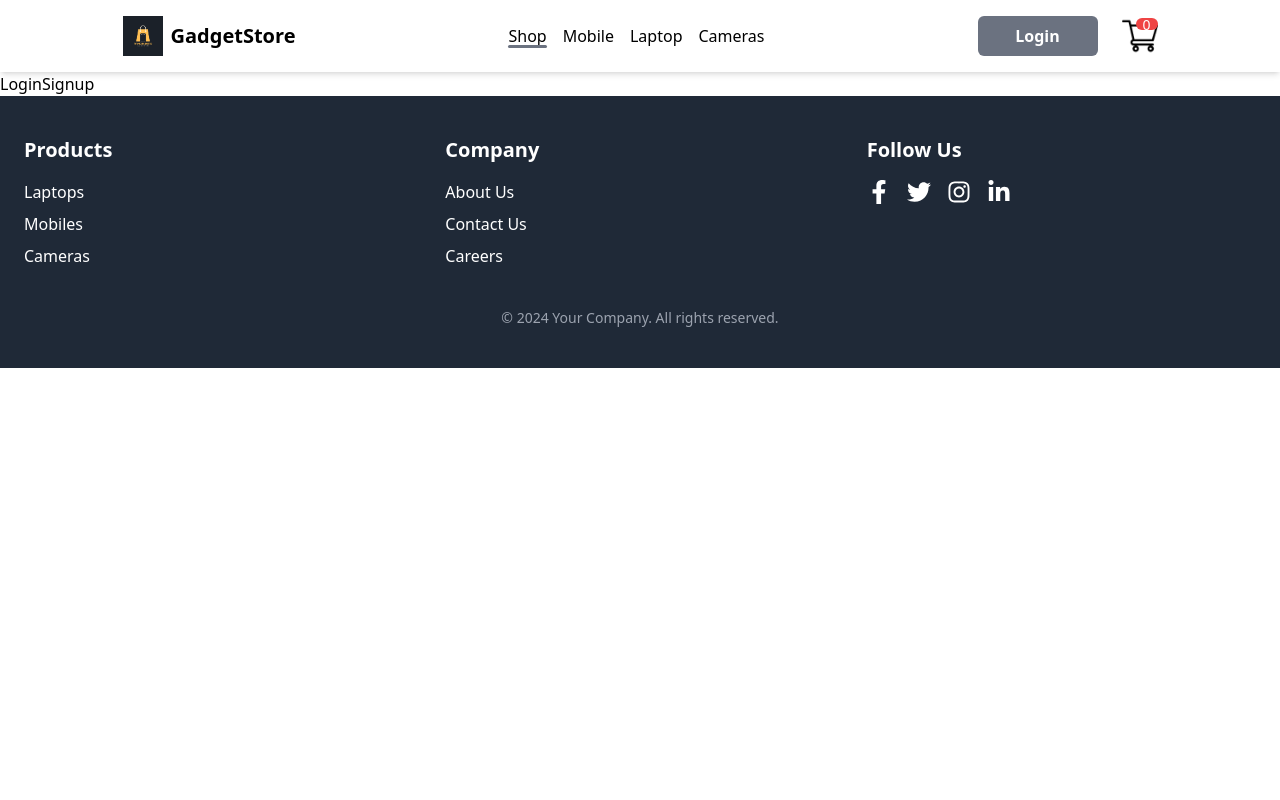
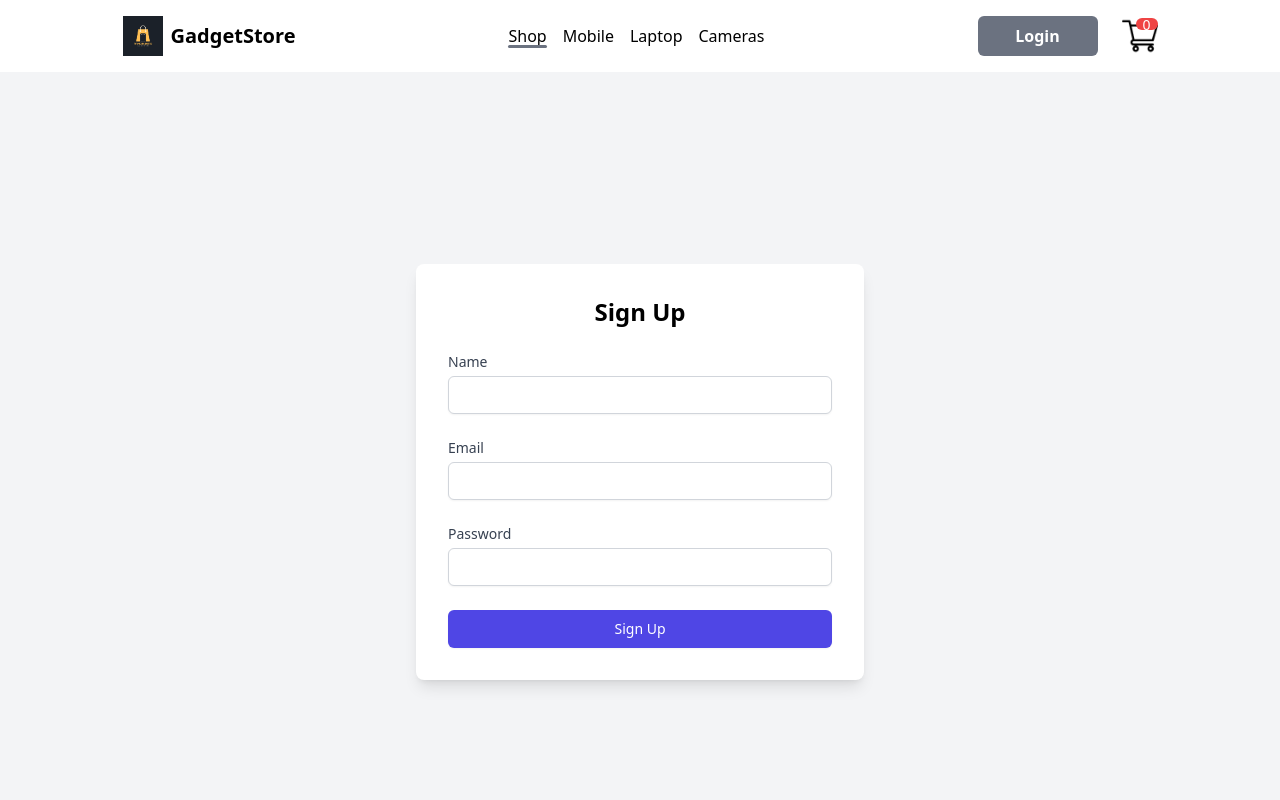
Before and after one commit to ajey108/EcommMernapp, a React (Vite) app in the folder frontend/: page /login in a window 1280 px wide. Shown: the top 800 px of the page. Built offline with nearby package versions, Linux system fonts and the light colour scheme.

Commit message:
Update LoginSignup.jsx

```diff
--- a/frontend/src/Pages/LoginSignup.jsx
+++ b/frontend/src/Pages/LoginSignup.jsx
@@ -1,9 +1,77 @@
-import React from 'react'
+import React, { useState } from 'react';
 
 const LoginSignup = () => {
+  const [formData, setFormData] = useState({
+    name: '',
+    email: '',
+    password: ''
+  });
+
+  const handleChange = (e) => {
+    const { name, value } = e.target;
+    setFormData({
+      ...formData,
+      [name]: value
+    });
+  };
+
+  const handleSubmit = (e) => {
+    e.preventDefault();
+    // Handle form submission
+    console.log('Form submitted', formData);
+  };
+
   return (
-    <div>LoginSignup</div>
-  )
-}
+    <div className="flex items-center justify-center min-h-screen bg-gray-100">
+      <div className="bg-white p-8 rounded-lg shadow-lg w-full max-w-md">
+        <h2 className="text-2xl font-bold mb-6 text-center">Sign Up</h2>
+        <form onSubmit={handleSubmit} className="space-y-6">
+          <div>
+            <label htmlFor="name" className="block text-sm font-medium text-gray-700">Name</label>
+            <input
+              type="text"
+              name="name"
+              id="name"
+              value={formData.name}
+              onChange={handleChange}
+              className="mt-1 block w-full px-4 py-2 border border-gray-300 rounded-md shadow-sm focus:ring-indigo-500 focus:border-indigo-500 sm:text-sm"
+              required
+            />
+          </div>
+          <div>
+            <label htmlFor="email" className="block text-sm font-medium text-gray-700">Email</label>
+            <input
+              type="email"
+              name="email"
+              id="email"
+              value={formData.email}
+              onChange={handleChange}
+              className="mt-1 block w-full px-4 py-2 border border-gray-300 rounded-md shadow-sm focus:ring-indigo-500 focus:border-indigo-500 sm:text-sm"
+              required
+            />
+          </div>
+          <div>
+            <label htmlFor="password" className="block text-sm font-medium text-gray-700">Password</label>
+            <input
+              type="password"
+              name="password"
+              id="password"
+              value={formData.password}
+              onChange={handleChange}
+              className="mt-1 block w-full px-4 py-2 border border-gray-300 rounded-md shadow-sm focus:ring-indigo-500 focus:border-indigo-500 sm:text-sm"
+              required
+            />
+          </div>
+          <button
+            type="submit"
+            className="w-full flex justify-center py-2 px-4 border border-transparent rounded-md shadow-sm text-sm font-medium text-white bg-indigo-600 hover:bg-indigo-700 focus:outline-none focus:ring-2 focus:ring-offset-2 focus:ring-indigo-500"
+          >
+            Sign Up
+          </button>
+        </form>
+      </div>
+    </div>
+  );
+};
 
-export default LoginSignup
+export default LoginSignup;
```
